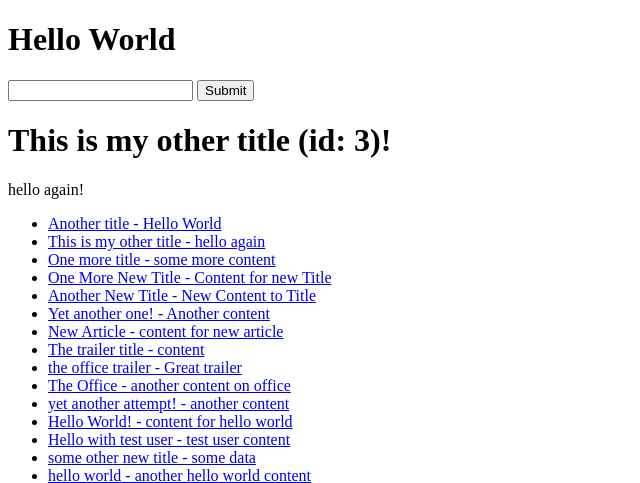
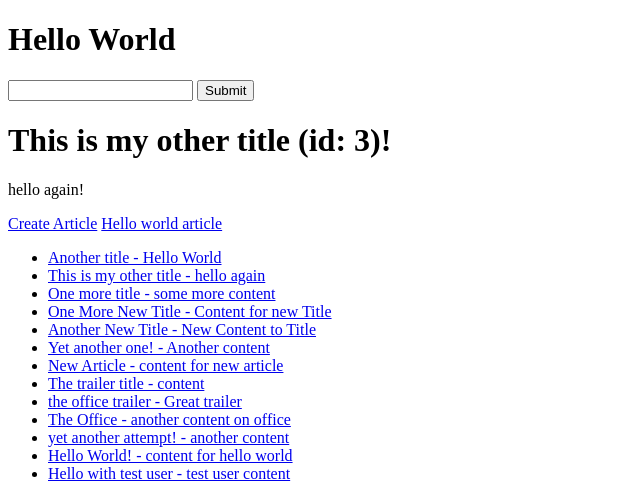
Before and after one commit to punithmadaiahkumar/try-django, a Django app: page / in a window 1280 px wide. Shown: the top 483 px of the page, without its empty margins (0-640 px from the left). Run offline with Django 3.2, Linux system fonts and the light colour scheme; data comes from the database, SQL or seed files in the repository; both versions use the stored data as it was after the commit.

Commit message:
Django URLs Reverse

```diff
--- a/articles/models.py
+++ b/articles/models.py
@@ -1,6 +1,7 @@
 
 from django.db import models
 from django.db.models.signals import pre_save, post_save
+from django.urls import reverse
 from django.utils import timezone
 
 from .utils import slugify_instance_title
@@ -13,6 +14,10 @@ class Article(models.Model):
     timestamp = models.DateTimeField(auto_now_add=True)
     updated = models.DateTimeField(auto_now=True)
     publish = models.DateField(auto_now=False, auto_now_add=False, null=True, blank=True)
+
+    def get_absolute_url(self):
+        # return f'/articles/{self.slug}/'
+        return reverse("article-detail", kwargs={"slug": self.slug})
 
     def save(self, *args, **kwargs):
         # obj = Article.objects.get(id=1)
--- a/articles/views.py
+++ b/articles/views.py
@@ -1,6 +1,6 @@
 from django.contrib.auth.decorators import login_required
 from django.http import Http404
-from django.shortcuts import render
+from django.shortcuts import render, redirect
 
 from .forms import ArticleForm
 from .models import Article
@@ -32,6 +32,8 @@ def article_create_view(request):
     if form.is_valid():
         article_object = form.save()
         context['form'] = ArticleForm()
+        # return redirect("article-detail", slug=article_object.slug)
+        return redirect(article_object.get_absolute_url())
         # context['object'] = article_object
         # context['created'] = True
     return render(request, "articles/create.html", context=context)
--- a/templates/articles/search.html
+++ b/templates/articles/search.html
@@ -6,6 +6,7 @@
 {% if object %}
 <h1>{{ object.title }}</h1>
 <p>{{ object.content }}</p>
+<p>{{ object.get_absolute_url }}</p>
 {% endif %}
 
 {% endblock content %}
--- a/templates/home-view.html
+++ b/templates/home-view.html
@@ -3,10 +3,13 @@
 {% block content %}
 <h1>{{ object.title }} (id: {{ id }})! </h1>
 <p>{{ content }}!</p>
+
+<a href='{% url "article-create" %}'>Create Article</a>
+<a href='{% url "article-detail" slug="hello-world" %}'>Hello world article</a>
 <ul>
     {% for x in object_list %}
         {% if x.title %}
-            <li><a href='/articles/{{ x.slug }}/'>{{ x.title }} - {{ x.content }}</a></li>
+            <li><a href='{{ x.get_absolute_url }}'>{{ x.title }} - {{ x.content }}</a></li>
         {% endif %}
     {% endfor %}
 </ul>
--- a/trydjango/urls.py
+++ b/trydjango/urls.py
@@ -31,8 +31,8 @@ from .views import home_view
 urlpatterns = [
     path('', home_view),
     path('articles/', article_serach_view),
-    path('articles/create/', article_create_view),
-    path('articles/<slug:slug>/', article_detail_view),
+    path('articles/create/', article_create_view, name='article-create'),
+    path('articles/<slug:slug>/', article_detail_view, name='article-detail'),
     path('admin/', admin.site.urls),
     path('login/', login_view),
     path('logout/', logout_view),
```
Also changed, not shown: db.sqlite3.
